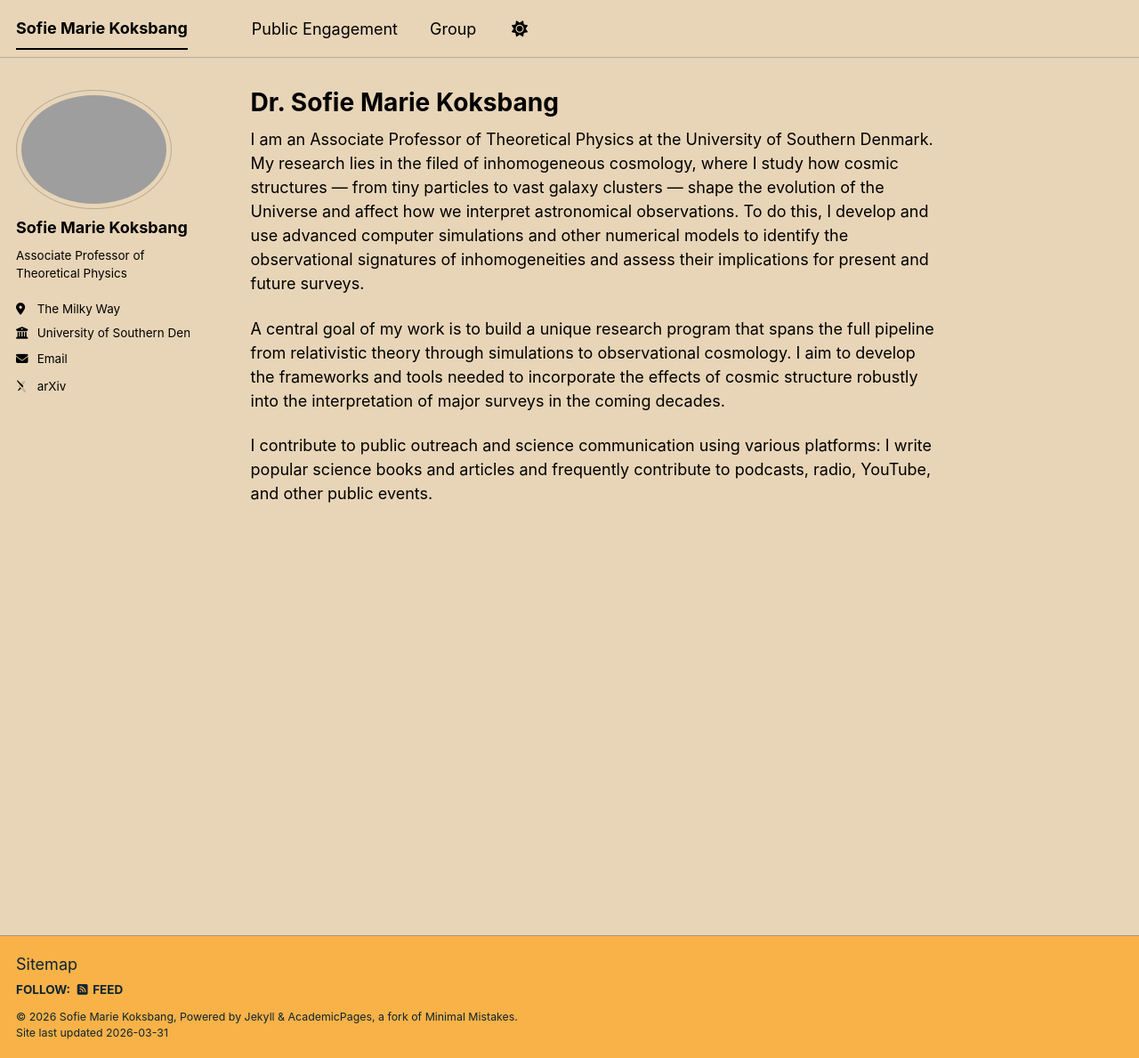
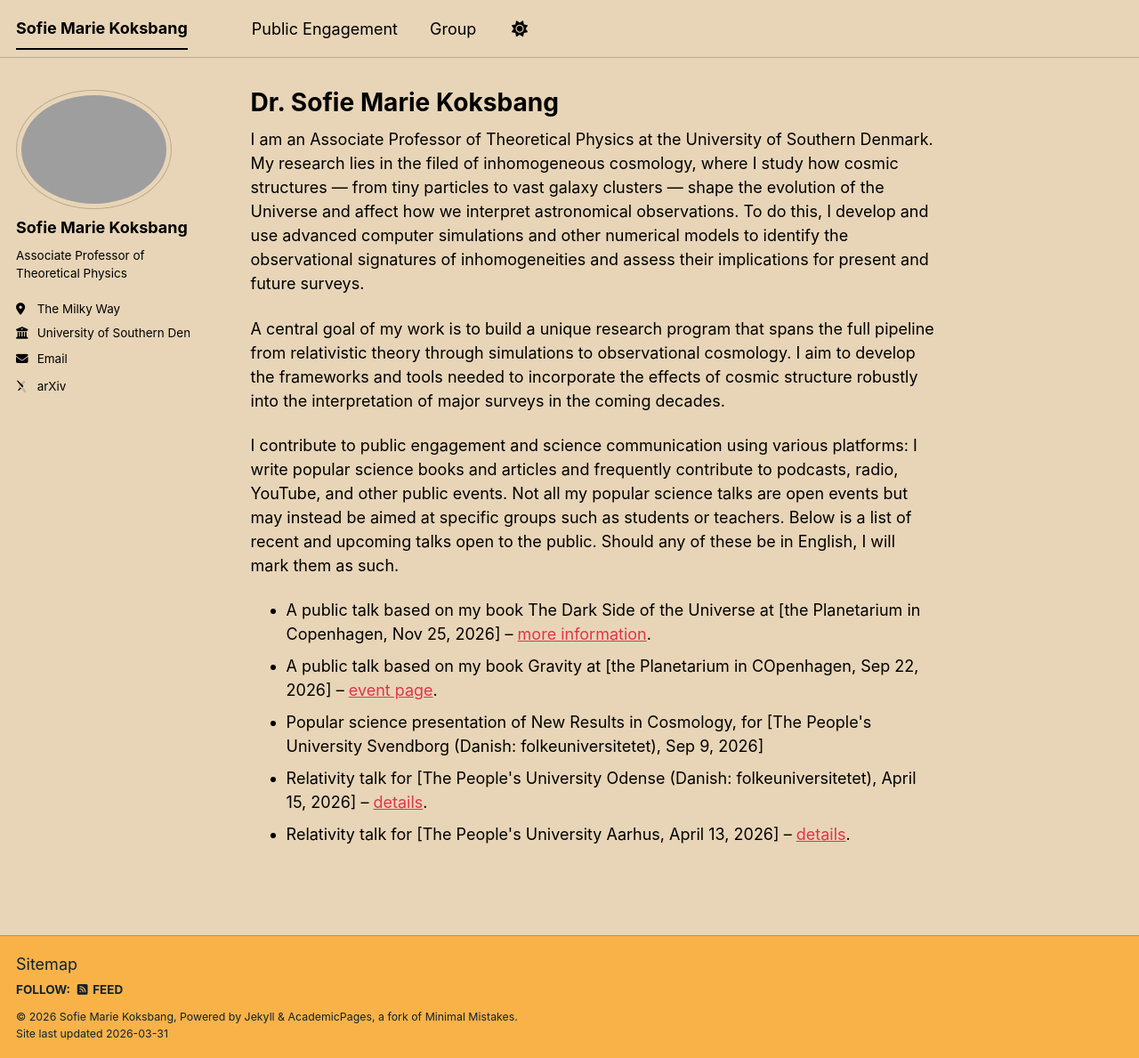
Before and after one commit to sofiemariekoksbang/sofiemariekoksbang.github.io, a Jekyll site: the page built from _pages/about.md, in a window 1280 px wide and 1189 px high. Shown: the whole window at 89% size. Built offline with Jekyll 4.4.1, drawn with Linux system fonts in a browser that asks for light colours; some web fonts are replaced; a script bundle is joined from its source files by our own code; library files that are not in the unit come from our copies.

Commit message:
Update about.md

```diff
--- a/_pages/about.md
+++ b/_pages/about.md
@@ -12,4 +12,26 @@ I am an Associate Professor of Theoretical Physics at the University of Southern
 
 A central goal of my work is to build a unique research program that spans the full pipeline from relativistic theory through simulations to observational cosmology. I aim to develop the frameworks and tools needed to incorporate the effects of cosmic structure robustly into the interpretation of major surveys in the coming decades.
 
-I contribute to public outreach and science communication using various platforms: I write popular science books and articles and frequently contribute to podcasts, radio, YouTube, and other public events.
+I contribute to public engagement and science communication using various platforms: I write popular science books and articles and frequently contribute to podcasts, radio, YouTube, and other public events. Not all my popular science talks are open events but may instead be aimed at specific groups such as students or teachers. Below is a list of recent and upcoming talks open to the public. Should any of these be in English, I will mark them as such.
+
+<ul>
+  <li>
+    A public talk based on my book The Dark Side of the Universe at [the Planetarium in Copenhagen, Nov 25, 2026] –
+    <a href="https://www.planetarium.dk/saerarrangementer/universets-moerke-side" target="_blank">more information</a>.
+  </li>
+  <li>
+    A public talk based on my book Gravity at [the Planetarium in COpenhagen, Sep 22, 2026] –
+    <a href="https://www.planetarium.dk/saerarrangementer/tyngdekraft-fra-faldende-aebler-til-big-bang" target="_blank">event page</a>.
+  </li>
+  <li>
+    Popular science presentation of New Results in Cosmology, for [The People's University Svendborg (Danish: folkeuniversitetet), Sep 9, 2026]
+  </li>
+  <li>
+    Relativity talk for [The People's University Odense (Danish: folkeuniversitetet), April 15, 2026] –
+    <a href="https://fuodense.dk/odense/program/natur-og-univers/vilde-teorier-2611-137" target="_blank">details</a>.
+  </li>
+  <li>
+    Relativity talk for [The People's University Aarhus, April 13, 2026] –
+    <a href="https://fuau.dk/aarhus/program/natur-og-univers/vilde-teorier-2611-142?area=Aarhus" target="_blank">details</a>.
+  </li>
+</ul>
```
